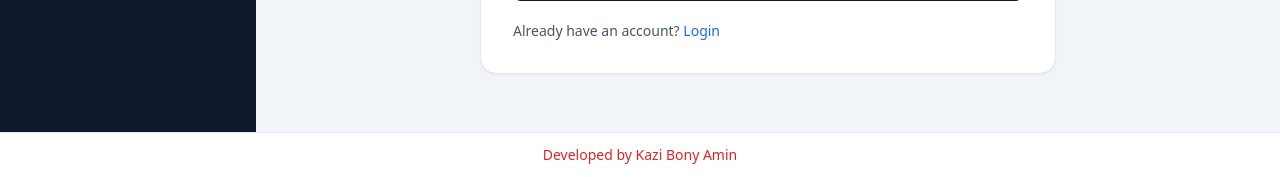
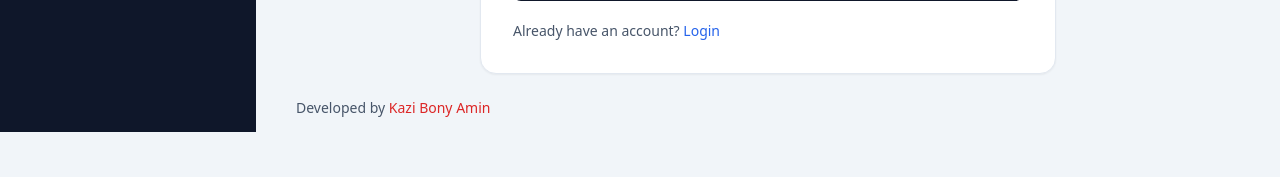
Before and after one commit to bonyaminshaznuz/jobTracker, a Django app: page /accounts/signup/ in a window 1280 px wide. Shown: the part 668-845 px from the top of the page. After the commit the page ends 800 px from the top, so only its background shows below. Run offline with Django 5.2, Linux system fonts and the light colour scheme; some libraries are stand-ins or nearby versions.

Commit message:
add credit update

```diff
--- a/templates/base.html
+++ b/templates/base.html
@@ -69,13 +69,14 @@
             <main class="min-w-0 flex-1 p-4 md:p-8 lg:p-10">
                 {% include 'partials/messages.html' %}
                 {% block content %}{% endblock %}
+                <div class="mt-6 text-sm text-slate-600">
+                    Developed by
+                    <a href="https://shaznuz.com" target="_blank" rel="noopener noreferrer" class="font-medium text-red-600 hover:text-red-700">
+                        Kazi Bony Amin
+                    </a>
+                </div>
             </main>
         </div>
-        <footer class="w-full border-t border-slate-200 bg-white px-4 py-3 text-center text-sm">
-            <a href="https://shaznuz.com" target="_blank" rel="noopener noreferrer" class="font-medium text-red-600 hover:text-red-700">
-                Developed by Kazi Bony Amin
-            </a>
-        </footer>
     </div>
 
     <script>
```
